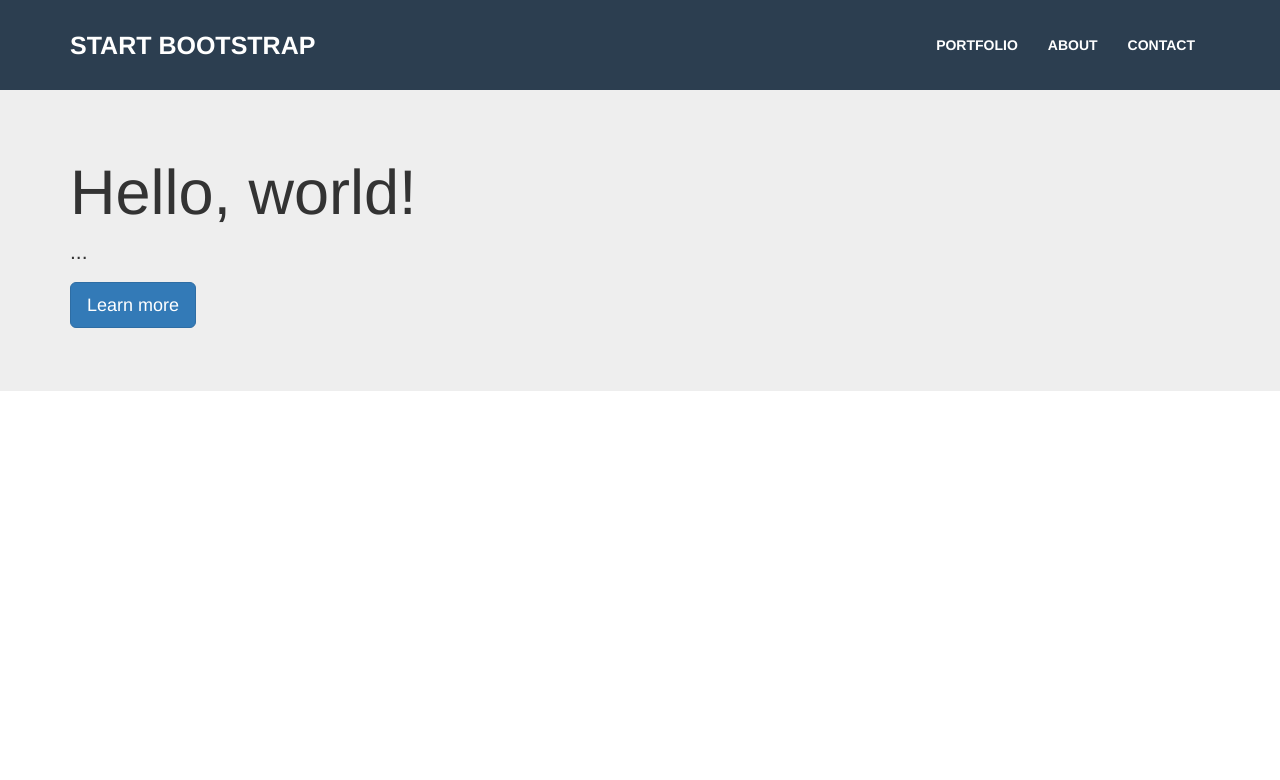
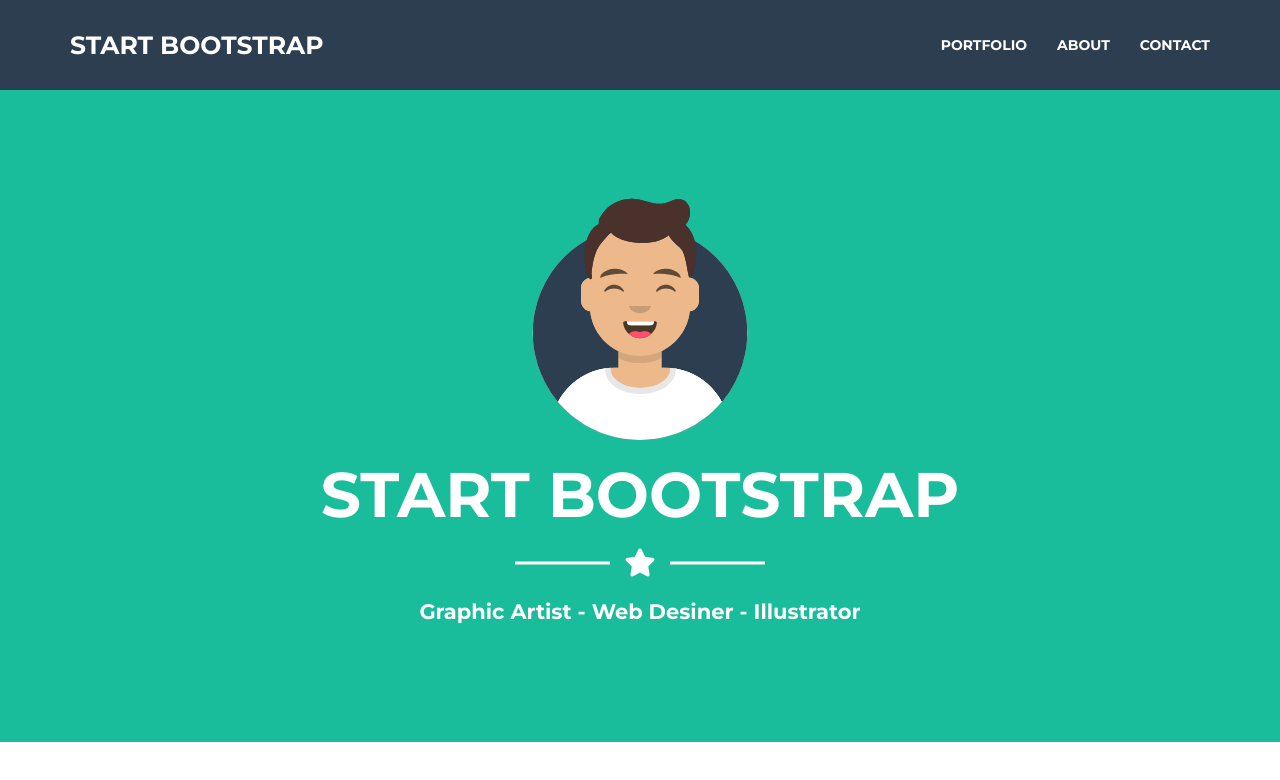
Before and after one commit to marziafata/html-css-bootstrap-freelancer, a plain HTML site: page index.html in a window 1280 px wide. Drawn offline with nearby package versions, Linux system fonts and the light colour scheme.

Commit message:
sistemate le cose di ieri

```diff
--- a/index.html
+++ b/index.html
@@ -12,7 +12,7 @@
     <!-- body -->
     <body>
         <header>
-            <nav class="navbar navbar-default text-uppercase">
+            <nav class="navbar navbar-default navbar-fixed-top text-uppercase">
                 <div class="container">
     <!-- hamburger -->
                     <div class="navbar-header">
@@ -35,14 +35,20 @@
                 </div><!-- /.container-fluid -->
             </nav>
         </header>
-        <section>
-            <div class="jumbotron">
-                <div class="container">
-                    <h1>Hello, world!</h1>
-                    <p>...</p>
-                    <p><a class="btn btn-primary btn-lg" href="#" role="button">Learn more</a></p>
+        <main>
+            <section class="jumbotron text-center">
+                    <div class="container">
+                        <img class="img-responsive center-block"src="avatar.svg" alt="avatar">
+                        <h1 class="text-uppercase"><strong>start bootstrap</strong></h1>
+                        <!-- separatore -->
+                        <div class="separatore center-block">
+                            <i class="center-block fas fa-star fa-2x"></i>
+                        </div>
+                        <!-- separatore -->
+                        <p class="text-capitalize"><strong>graphic artist - web desiner - illustrator</strong></p>
+                    </div>
                 </div>
-            </div>
-        </section>
+            </section>
+        </main>
     </body>
 </html>
--- a/style.css
+++ b/style.css
@@ -1,3 +1,7 @@
+body {
+    font-family: 'Montserrat', sans-serif;
+}
+
 .navbar-default {
     background-color: #2c3e50;
     border: 0;
@@ -27,3 +31,39 @@
 .navbar-default .navbar-toggle .icon-bar {
     background-color: white;
 }
+
+.jumbotron {
+    background-color: #19bc9b;
+    color: white;
+    margin: 0;
+    padding: 190px 0 100px 0;
+}
+
+.jumbotron img {
+    height: 250px;
+}
+
+.separatore {
+    width: 250px;
+    position: relative;
+    margin-top: 20px;
+    margin-bottom: 20px;
+}
+
+.separatore::after, .separatore::before {
+    content: '';
+    position: absolute;
+    top: 50%;
+    transform: translateY(-50%);
+    width: calc((100% - 60px) / 2);
+    height: 3px;
+    background-color: white;
+}
+
+.separatore::before {
+left: 0;
+}
+
+.separatore::after {
+right: 0;
+}
```
